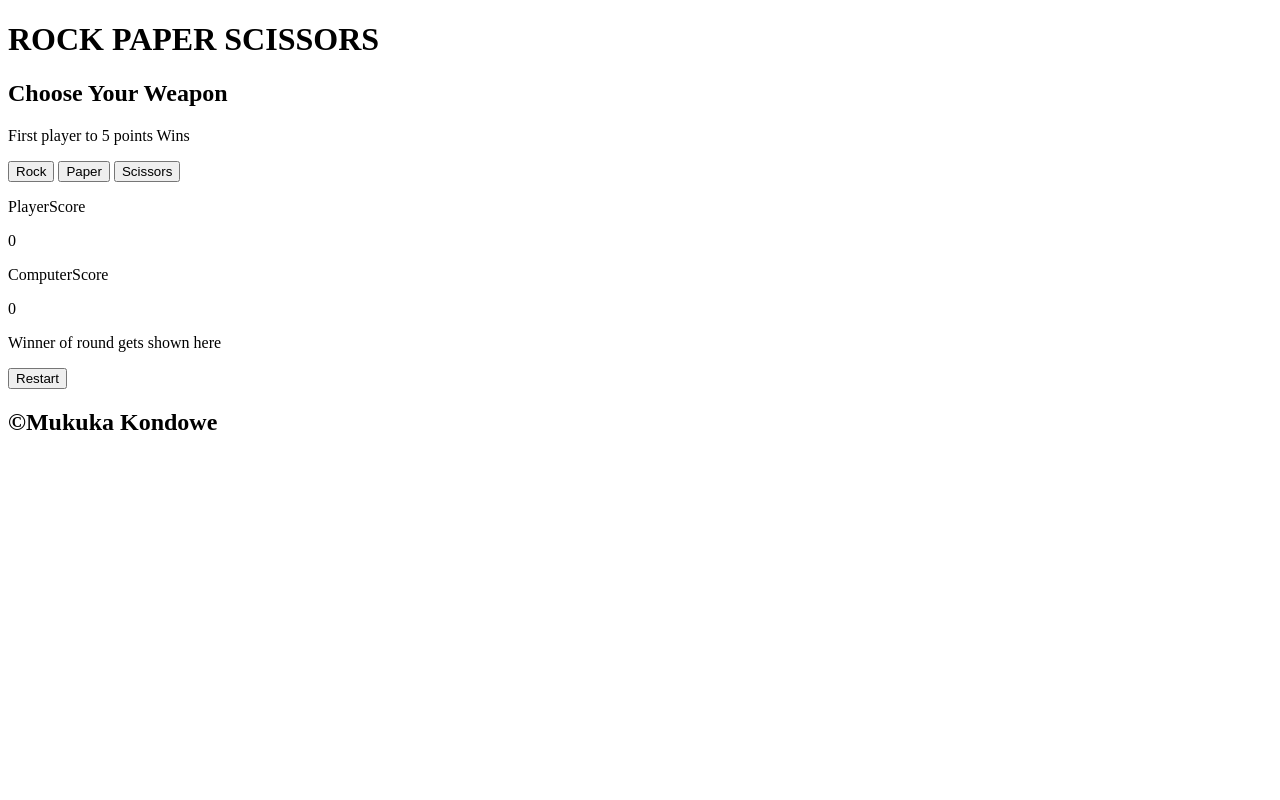
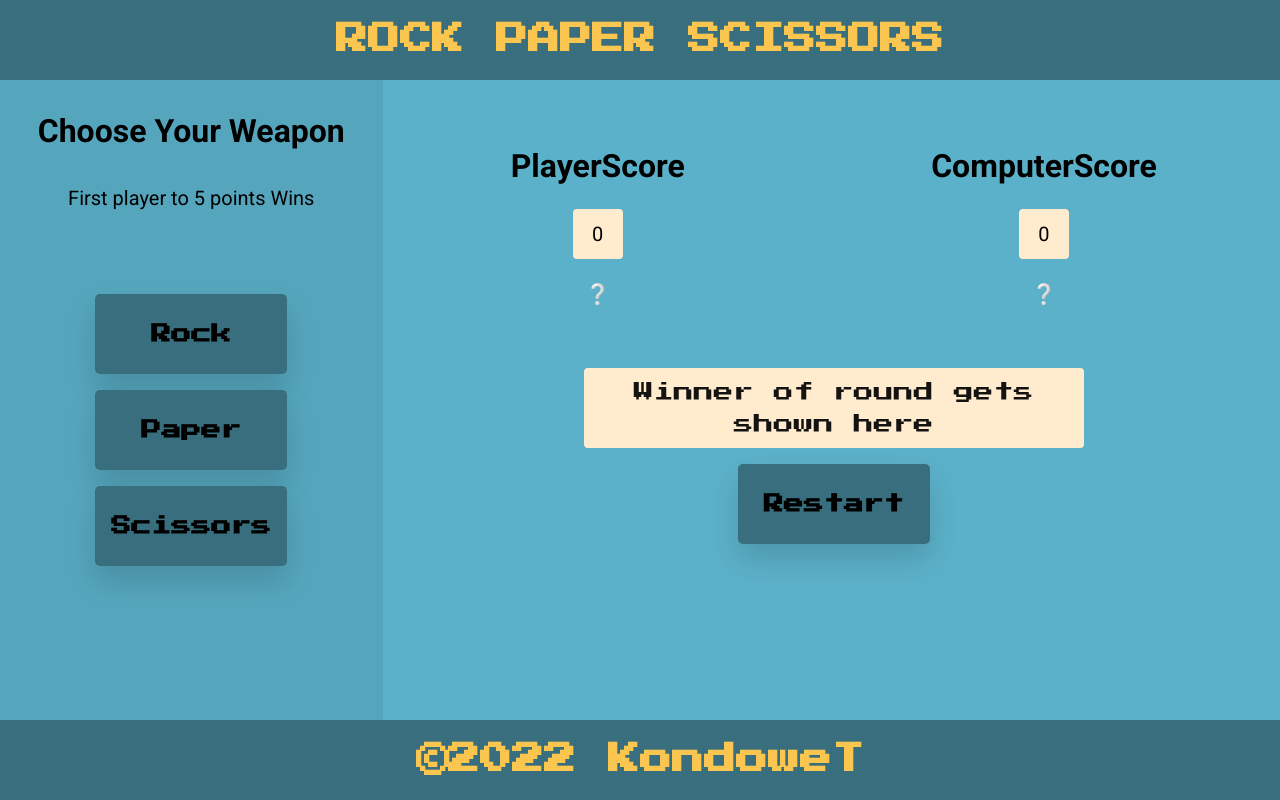
Before and after one commit to KondoweT/rock-paper-scissors, a plain HTML site: page index.html in a window 1280 px wide. Drawn offline with Linux system fonts and the light colour scheme; files whose address does not match are found by name.

Commit message:
completed ui for rock paper scissors

```diff
--- a/index.html
+++ b/index.html
@@ -4,46 +4,58 @@
     <meta charset="UTF-8">
     <meta http-equiv="X-UA-Compatible" content="IE=edge">
     <meta name="viewport" content="width=device-width, initial-scale=1.0">
-    <title>Rock Paper Scissors Console project</title>
+    <link href="https://fonts.googleapis.com/css2?family=Press+Start+2P&amp;family=Roboto:wght@400;700&amp;display=swap" rel="stylesheet">
+    <link rel="stylesheet" href="styles/style.css">
+    <link rel="icon" href="images/favicon.png" type="image/png">
+    <title>Rock Paper Scissors</title>
 </head>
 <body>
     <!-- rps-ui development starts here -->
     <header>
-        <h1>ROCK PAPER SCISSORS</h1>
+        <div class="center">
+            <h1>ROCK PAPER SCISSORS</h1>
+        </div>
     </header>
     <main>
-        <div id="btnContainer" class="input">
-            <h2>Choose Your Weapon</h2>
-            <p>First player to 5 points Wins</p>
-            <button id="Rock" data-selection="rock" class="btnOption">Rock</button>
-            <button id="Paper" data-selection="paper" class="btnOption">Paper</button>
-            <button id="Scissors" data-selection="scissors" class="btnOption">Scissors</button>
+        <div id="btnContainer" class="input sizing">
+            <div>
+                <br /><h2>Choose Your Weapon</h2><br/>
+                <p>First player to 5 points Wins</p>
+            </div>
+            <div class="options centerbtn">
+                <button id="Rock" data-selection="rock" class="btnOption">Rock</button>
+                <button id="Paper" data-selection="paper" class="btnOption">Paper</button>
+                <button id="Scissors" data-selection="scissors" class="btnOption">Scissors</button>
+            </div>
         </div>
-        <div class="output">
+        <div class="output sizing">
             <div class="update">
-                <div>
-                    <p>PlayerScore</p>
-                    <div class="score">
-                        <p id="playerScore">0</p>
-                        <p id="playerSelection"></p>
-                    </div>
+                <div class="spacing">
+                    <h3>PlayerScore</h3>
+                    <div class="score"><p id="playerScore">0</p></div>
+                    <div class="selection"><p id="playerSelection">❔</p></div>
                 </div>
-                <div>
-                    <p>ComputerScore</p>
-                    <div class="score">
-                        <p id="computerScore">0</p>
-                        <p id="computerSelection"></p>
-                    </div>
+                <div class="spacing">
+                    <h3>ComputerScore</h3>
+                    <div class="score"><p id="computerScore">0</p></div>
+                    <div class="selection"><p id="computerSelection">❔</p></div>
                 </div>
             </div>
             <div class="message">
-                <p id="message">Winner of round gets shown here</p>
+                <div class="score message"><p id="message">Winner of round gets shown here</p></div>
                 <button id="restart">Restart</button>
             </div>
         </div>
     </main>
     <footer>
-        <h2>&COPY;Mukuka Kondowe</h2>
+        <div class="center">
+            <h2>
+                ©<script>
+                  document.write(new Date().getFullYear())
+                </script>
+                KondoweT
+            </h2>
+        </div>
     </footer>
 
     <script src="js//script.js"></script>
--- a/js/script.js
+++ b/js/script.js
@@ -1,4 +1,5 @@
 const computerOption = ['Rock', 'Paper', 'Scissors'];
+const playerOptions = document.querySelectorAll('[data-selection]');
 let playerSelection, computerSelection;
 let playerScore = 0;
 let computerScore = 0;
@@ -10,9 +11,10 @@ let computerChoice = document.querySelector('#computerSelection');
 let restart = document.querySelector('#restart');
 
 function computerPlay(){
-    return computerOption[Math.floor(Math.random() * (2 - 0 + 1) ) + 0];
+    return computerOption[Math.floor(Math.random() * 3)];
 }
 
+// playround plays the role of game() as well
 function playRound(playerSelection, computerSelection){
     computerSelection = computerPlay();
     if(playerScore !== 5 && computerScore < 5 || computerScore !== 5 && playerScore < 5){
@@ -20,58 +22,41 @@ function playRound(playerSelection, computerSelection){
            playerSelection === 'Scissors' && computerSelection === 'Paper'||
            playerSelection === 'Paper' && computerSelection === 'Rock'){
 
+            playerScore += 1;
             playerChoice.textContent = playerSelection;
             computerChoice.textContent = computerSelection;
-                playerScore += 1;
-               message.textContent = `You Win! ${playerSelection} beats ${computerSelection}`;
+                if(playerScore ===5 && computerScore < playerScore){
+                    message.textContent = `You Won! You are the First to 5 points.`;
+                    message.style.color = 'green';
+                }else
+                    message.textContent = `You Win! ${playerSelection} beats ${computerSelection}`;
         }else if(computerSelection === 'Rock'&& playerSelection === 'Scissors'||
                  computerSelection === 'Scissors' && playerSelection === 'Paper'||
                  computerSelection === 'Paper' && playerSelection === 'Rock'){
 
+                    computerScore += 1;
                     playerChoice.textContent = playerSelection;
                     computerChoice.textContent = computerSelection;
-            computerScore += 1;
-            message.textContent = `You Lose! ${computerSelection} beats ${playerSelection}`;
+
+            if(computerScore === 5 && playerScore < computerScore){
+                message.textContent = `You Lost! The Computer was First to 5 points.`;
+                message.style.color = 'red';
+            }else
+                message.textContent = `You Lose! ${computerSelection} beats ${playerSelection}`;
         }else if(playerSelection === computerSelection){
 
             playerChoice.textContent = playerSelection;
             computerChoice.textContent = computerSelection;
             message.textContent = `It's a Tie! ${playerSelection} equals ${computerSelection}`;
         }
-    }else if(Number(playerScoreOut.textContent) === 5 || Number(computerScoreOut.textContent) === 5){
-        if(playerScore ===5 && computerScore < playerScore){
-            message.textContent = `You Won! You are the First to 5 points.`;
-            message.style.color = 'green';
-        }else if(computerScore === 5 && playerScore < computerScore){
-            message.textContent = `You Lost! The Computer was First to 5 points.`;
-            message.style.color = 'red';
-        }
     }
 }
 
-if(Number(playerScoreOut.textContent) === 5 || Number(computerScoreOut.textContent) === 5){
-    if(playerScore ===5 && computerScore < playerScore){
-        message.textContent = `You Won! You are the First to 5 points.`;
-        message.style.color = 'green';
-    }else if(computerScore === 5 && playerScore < computerScore){
-        message.textContent = `You Lost! The Computer was First to 5 points.`;
-        message.style.color = 'red';
-    }
-}
-const playerOptions = document.querySelectorAll('[data-selection]');
+// Adds event listener to playing buttons
 playerOptions.forEach(playerSelection =>{
     playerSelection.addEventListener('click', playerSelection =>{
         playerSelection = playerSelection.target.id;
-        if(Number(playerScoreOut.textContent) === 5 || Number(computerScoreOut.textContent) === 5){
-            if(playerScore ===5 && computerScore < playerScore){
-                message.textContent = `You Won! You are the First to 5 points.`;
-                message.style.color = 'green';
-            }else if(computerScore === 5 && playerScore < computerScore){
-                message.textContent = `You Lost! The Computer was First to 5 points.`;
-                message.style.color = 'red';
-            }
-        }else
-            playRound(playerSelection, computerSelection);
+        playRound(playerSelection, computerSelection);
         if(computerScore < playerScore && playerScore <= 5 ||
             playerScore < computerScore && computerScore <= 5){
             playerScoreOut.textContent = playerScore;
@@ -81,12 +66,13 @@ playerOptions.forEach(playerSelection =>{
     });
 });
 
+// Resets the score and restarts game
 restart.addEventListener('click', ()=>{
     playerScore = 0;
     computerScore = 0;
     playerScoreOut.textContent = 0, computerScoreOut.textContent = 0;
-    playerChoice.textContent = '';
-    computerChoice.textContent = '';
+    playerChoice.textContent = '❔';
+    computerChoice.textContent = '❔';
     message.style.color = 'black';
     message.textContent = 'Winner of round gets shown here';
 });
--- /dev/null
+++ b/styles/style.css
@@ -0,0 +1,146 @@
+*{
+    box-sizing: border-box;
+    padding: 0;
+    margin: 0;
+}
+
+body{
+    display: flex;
+    flex-direction: column;
+    font-family: 'Roboto', sans-serif;
+    line-height: 1.6;
+}
+
+header{
+    background-color: #386E7D;
+    text-align: center;
+    height: 10vh;
+    font-family: 'Press Start 2P', cursive;
+    /* background-color: #C0C06E; */
+}
+
+main{
+    display: flex;
+    gap: 5px;
+    height: 80vh;
+    background-color: #5BB1C9;
+}
+
+footer{
+    height: 10vh;
+    text-align: center;
+    background-color: #386E7D;
+    font-family: 'Press Start 2P', cursive;
+}
+
+.input{
+    display: flex;
+    flex-direction: column;
+    width: 30vw;
+    justify-content:flex-start;
+    gap: 10vh;
+    text-align: center;
+    background-color: #55A6BD;
+}
+
+.output{
+    display: flex;
+    flex-direction: column;
+    width: 70vw;
+}
+.update{
+    /* border: 3px black dashed; */
+    display: flex;
+    justify-content: space-around;
+    height: 45%;
+}
+
+button{
+    font-family: 'Press Start 2P', cursive;
+    padding: 10px;
+    width: 15vw;
+    height: 5rem;
+    border-radius: 5px;
+    background-color: #386E7D;
+    outline: none;
+    border: none;
+    font-size: 20px;
+    font-weight: 700;
+    box-shadow: 0px 15px 30px rgb(0 0 0 / 15%);
+}
+
+.options{
+    display: flex;
+    flex-direction: column;
+    gap: 1em;
+    width: 100%;
+    justify-content: center;
+    align-items: center;
+}
+
+
+
+.center{
+    height: 100%;
+    display: flex;
+    align-items: center;
+    justify-content: center;
+    color: #fac650;
+}
+
+.score{
+    background-color: blanchedalmond;
+    width: 50px;
+    height: 50px;
+    text-align: center;
+    border-radius: 4px;
+    display: flex;
+    align-items: center;
+    justify-content: center;
+}
+
+.message{
+    display: flex;
+    flex-direction: column;
+    justify-content: center;
+    align-items: center;
+}
+
+.score.message{
+    width: 500px;
+    height: 5rem;
+    margin-bottom: 1em;
+    color: #141311;
+    font-family: 'Press Start 2P', cursive;
+    background-color: blanchedalmond;
+}
+
+.spacing{
+    display: flex;
+    flex-direction: column;
+    justify-content: center;
+    align-items: center;
+    gap: 1em;
+}
+
+h2{
+    font-size: 32px;
+}
+h3{
+    font-size: 32px;
+}
+
+p{
+    font-size: 20px;
+}
+
+.selection{
+    font-weight: 900;
+    font-size: 2rem;
+    font-family: 'Press Start 2P', cursive;
+}
+
+button:hover{
+    cursor: pointer;
+    color: #fac650;
+}
```
Also changed, not shown: images/favicon.png (added).
